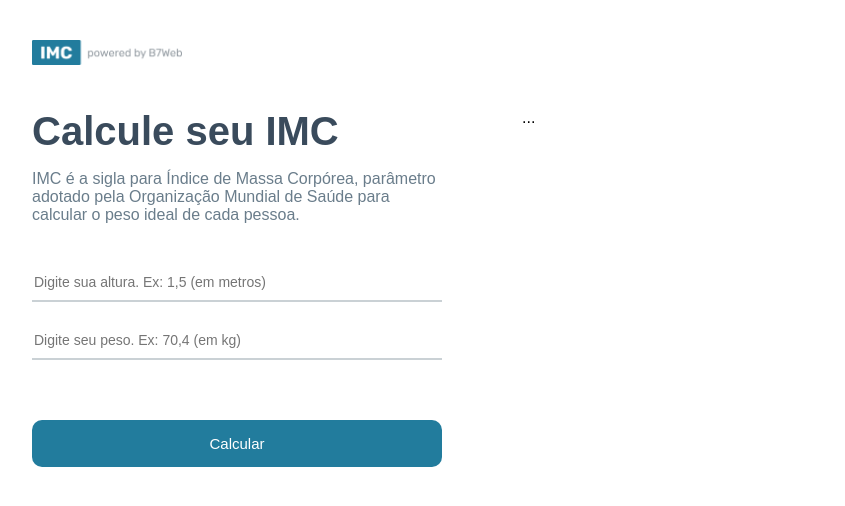
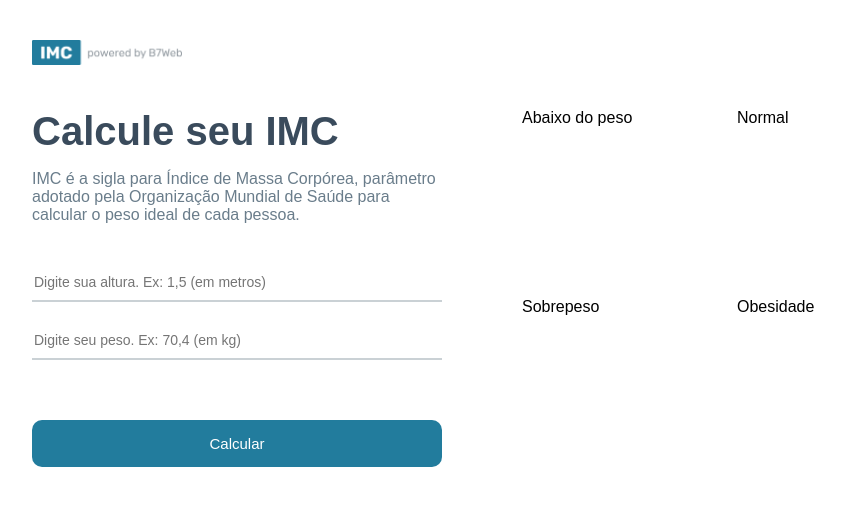
Before and after one commit to pedrocolombano/imc-calculator, a React (Vite) app: page / in a window 1280 px wide. Shown: the top 506 px of the page, without its empty margins (158-1003 px from the left). Built offline with nearby package versions, Linux system fonts and the light colour scheme.

Commit message:
Right side initial implementation

```diff
--- a/src/App.module.css
+++ b/src/App.module.css
@@ -11,8 +11,3 @@ body {
     max-width: 900px;
     margin: auto;
 }
-
-.rightSide {
-    flex: 1;
-    margin-left: 40px;
-}
--- a/src/App.tsx
+++ b/src/App.tsx
@@ -2,6 +2,9 @@ import styles from './App.module.css'
 
 import { Header } from './components/Header';
 import { LeftSide } from './components/LeftSide';
+import { RightSide } from './components/RightSide';
+
+import { BMI_LEVELS } from './helpers/imc';
 
 export const App = () => {
 
@@ -10,9 +13,7 @@ export const App = () => {
       <Header />
       <div className={styles.container}>
         <LeftSide />
-        <div className={styles.rightSide}>
-          ...
-        </div>
+        <RightSide levels={BMI_LEVELS} />
       </div>
     </div>
   );
--- /dev/null
+++ b/src/components/GridItem/index.tsx
@@ -0,0 +1,12 @@
+import { BMILevel } from '../../helpers/imc';
+import styles from './styles.module.css';
+
+type Props = {
+    item: BMILevel;
+}
+
+export const GridItem = (props: Props) => {
+    return (
+        <div>{props.item.title}</div>
+    );
+}
--- /dev/null
+++ b/src/components/RightSide/index.tsx
@@ -0,0 +1,21 @@
+import { BMILevel } from '../../helpers/imc';
+
+import { GridItem } from '../GridItem';
+
+import styles from './styles.module.css';
+
+type Props = {
+    levels: Array<BMILevel>;
+}
+
+export const RightSide = (props: Props) => {
+    return (
+        <div className={styles.rightSide}>
+            <div className={styles.grid}>
+                {props.levels.map((item, key) => (
+                    <GridItem key={key} item={item} />
+                ))}
+            </div>
+        </div>
+    );
+}
--- /dev/null
+++ b/src/components/RightSide/styles.module.css
@@ -0,0 +1,12 @@
+.rightSide {
+    flex: 1;
+    margin-left: 40px;
+    display: flex;
+}
+
+.grid {
+    flex: 1;
+    display: grid;
+    grid-template-columns: repeat(2, 1fr);
+    gap: 20px;
+}
```
Also changed, not shown: src/helpers/imc.ts (+5 -5 lines), src/components/GridItem/styles.module.css (added).
